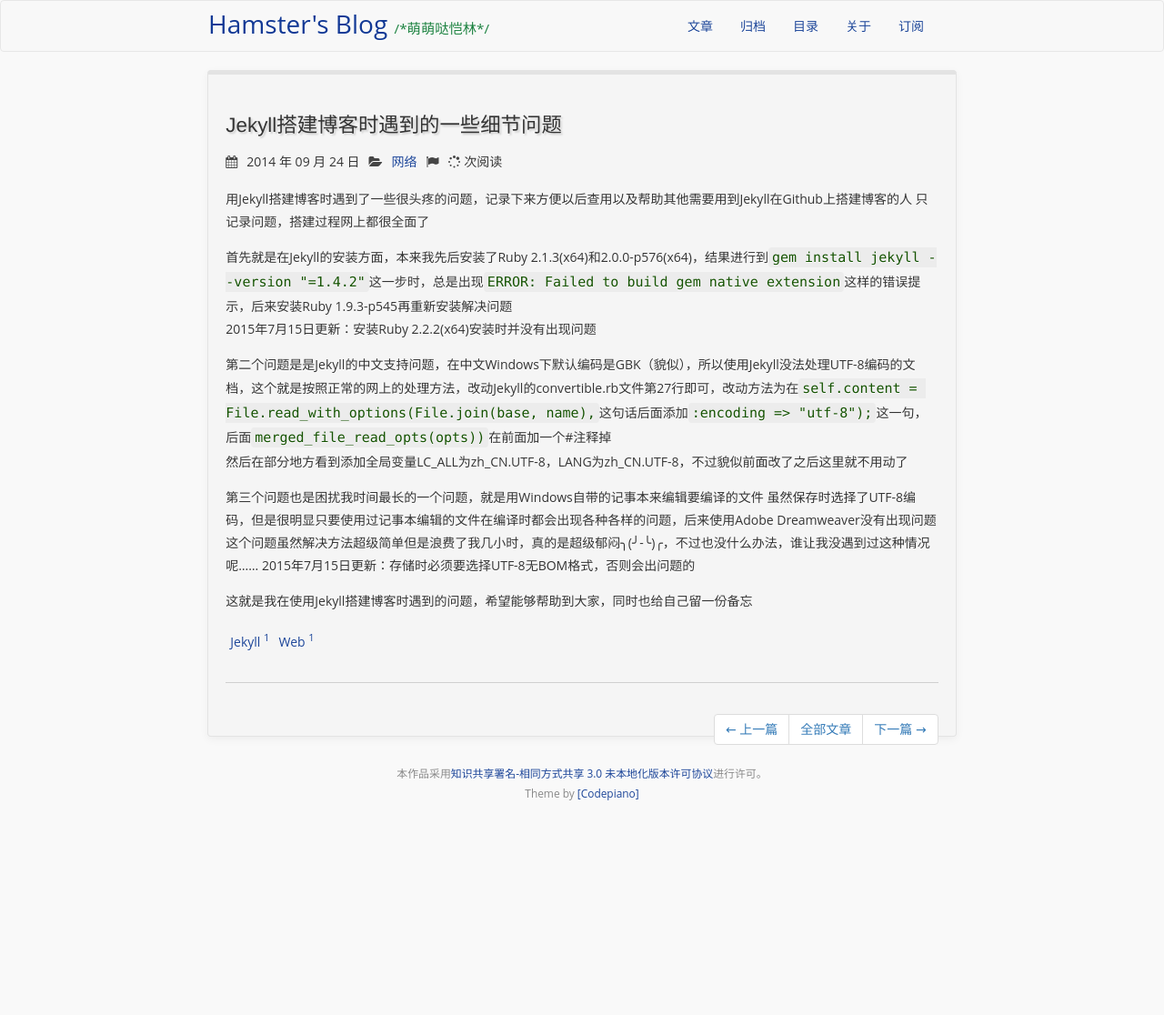
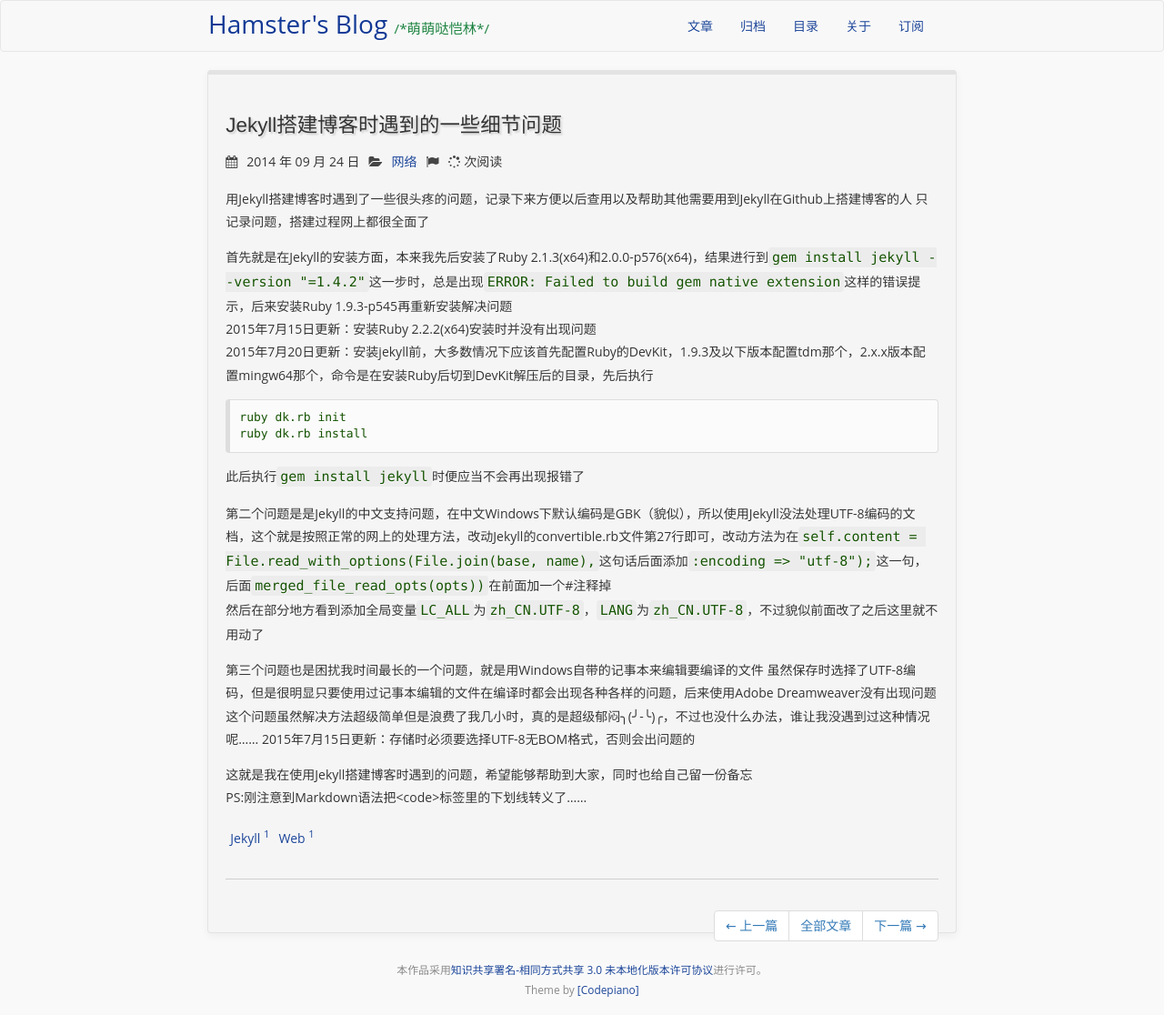
Before and after one commit to iHamsterball/ihamsterball.github.io, a Jekyll site: the page built from _posts/2014-09-24-jekyll.md, in a window 1280 px wide. Shown: the whole page at 91% size. Built offline with Jekyll 4.4.1, drawn with Linux system fonts in a browser that asks for light colours; nearby versions of some CDN libraries; some web fonts are replaced; Markdown is read by kramdown in place of the engine named in the settings; comment, search, counter and statistics services are not loaded; before the commit the page ends 900 px from its top, so only the background shows below that.

Commit message:
Fix 2014-9-24 Post Updated at 2015-7-20

```diff
--- a/_posts/2014-09-24-jekyll.md
+++ b/_posts/2014-09-24-jekyll.md
@@ -16,9 +16,14 @@ icon: code
 
 首先就是在Jekyll的安装方面，本来我先后安装了Ruby 2.1.3(x64)和2.0.0-p576(x64)，结果进行到<code>gem install jekyll --version "=1.4.2"</code>这一步时，总是出现<code>ERROR: Failed to build gem native extension</code>这样的错误提示，后来安装Ruby 1.9.3-p545再重新安装解决问题
 2015年7月15日更新：安装Ruby 2.2.2(x64)安装时并没有出现问题
+2015年7月20日更新：安装jekyll前，大多数情况下应该首先配置Ruby的DevKit，1.9.3及以下版本配置tdm那个，2.x.x版本配置mingw64那个，命令是在安装Ruby后切到DevKit解压后的目录，先后执行
+<pre><code>ruby dk.rb init
+ruby dk.rb install
+</code></pre>
+此后执行<code>gem install jekyll</code>时便应当不会再出现报错了
 
-第二个问题是是Jekyll的中文支持问题，在中文Windows下默认编码是GBK（貌似），所以使用Jekyll没法处理UTF-8编码的文档，这个就是按照正常的网上的处理方法，改动Jekyll的convertible.rb文件第27行即可，改动方法为在<code>self.content = File.read_with_options(File.join(base, name),</code>这句话后面添加<code>:encoding => "utf-8");</code>这一句，后面<code>merged_file_read_opts(opts))</code>在前面加一个#注释掉
-然后在部分地方看到添加全局变量LC_ALL为zh_CN.UTF-8，LANG为zh_CN.UTF-8，不过貌似前面改了之后这里就不用动了
+第二个问题是是Jekyll的中文支持问题，在中文Windows下默认编码是GBK（貌似），所以使用Jekyll没法处理UTF-8编码的文档，这个就是按照正常的网上的处理方法，改动Jekyll的convertible.rb文件第27行即可，改动方法为在<code>self.content = File.read&#95;with&#95;options(File.join(base, name),</code>这句话后面添加<code>:encoding => "utf-8");</code>这一句，后面<code>merged&#95;file&#95;read&#95;opts(opts))</code>在前面加一个#注释掉
+然后在部分地方看到添加全局变量<code>LC&#95;ALL</code>为<code>zh&#95;CN.UTF-8</code>，<code>LANG</code>为<code>zh&#95;CN.UTF-8</code>，不过貌似前面改了之后这里就不用动了
 
 第三个问题也是困扰我时间最长的一个问题，就是用Windows自带的记事本来编辑要编译的文件
 虽然保存时选择了UTF-8编码，但是很明显只要使用过记事本编辑的文件在编译时都会出现各种各样的问题，后来使用Adobe Dreamweaver没有出现问题
@@ -26,3 +31,4 @@ icon: code
 2015年7月15日更新：存储时必须要选择UTF-8无BOM格式，否则会出问题的
 
 这就是我在使用Jekyll搭建博客时遇到的问题，希望能够帮助到大家，同时也给自己留一份备忘
+PS:刚注意到Markdown语法把&#60;code&#62;标签里的下划线转义了……
```
